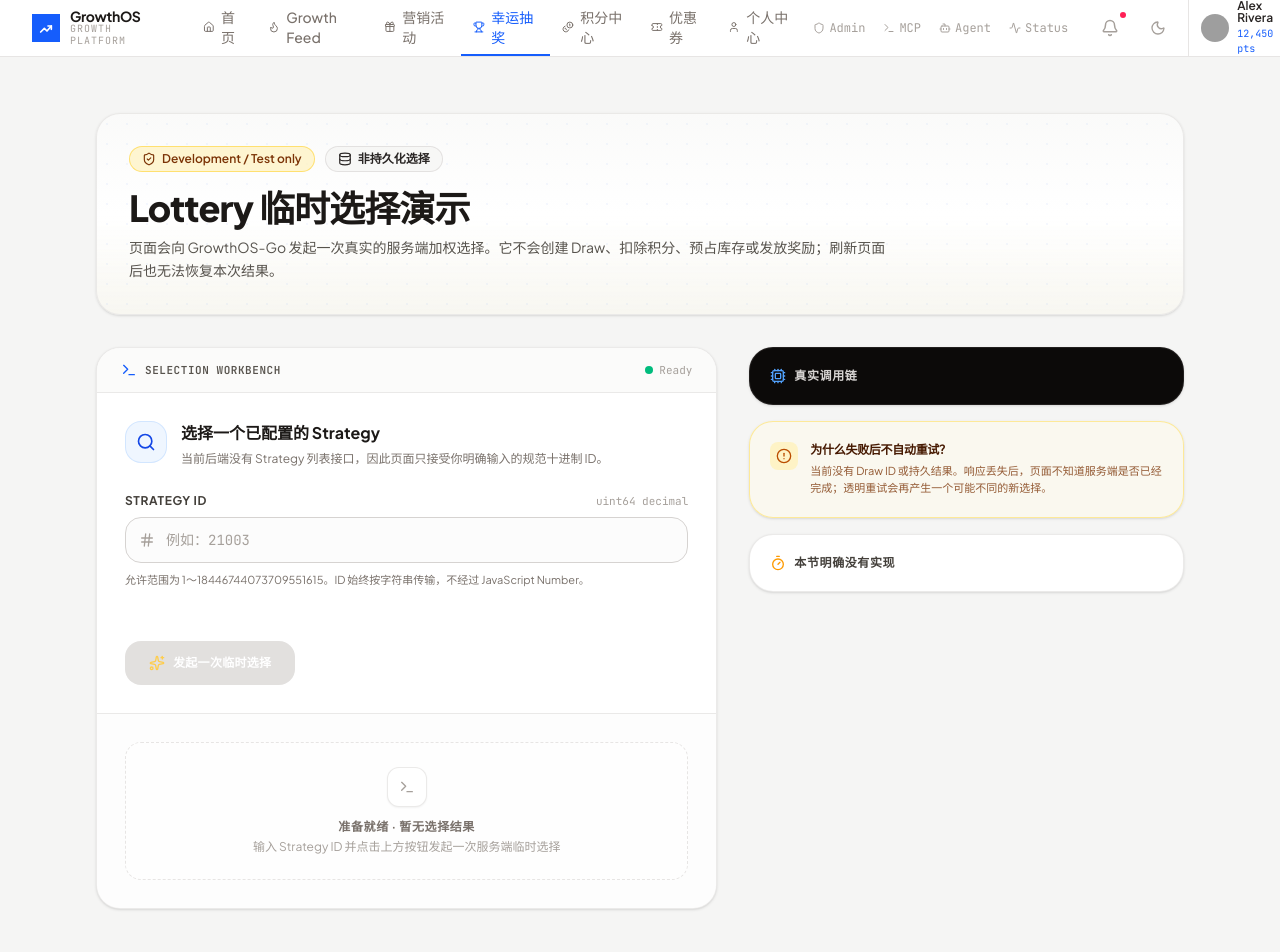
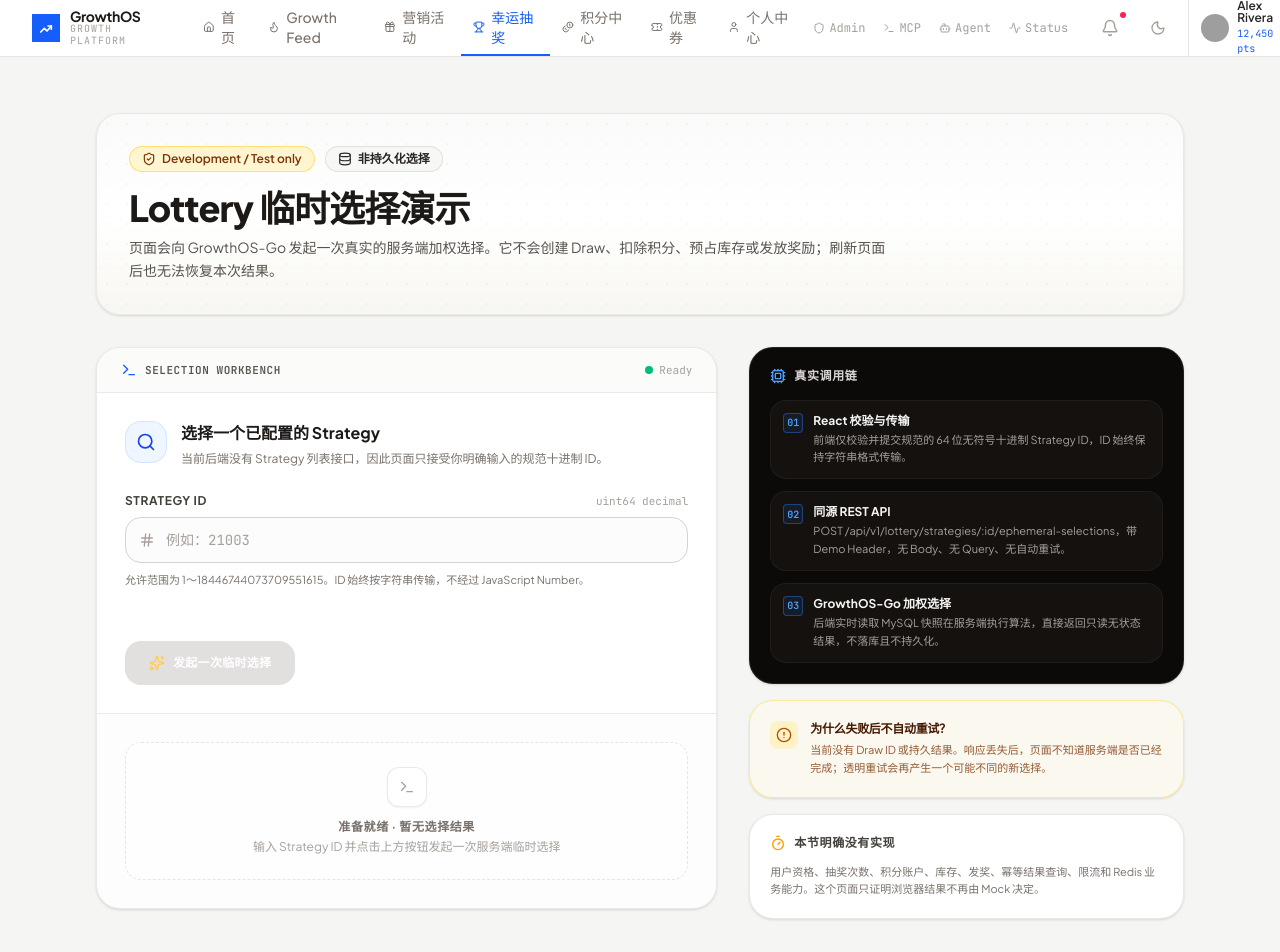
Before and after one commit to Atingaii/GrowthOS-Go, a React (Vite) app in the folder web/: page /lottery in a window 1280 px wide. Shown: the top 952 px of the page. Built offline with nearby package versions, Linux system fonts and the light colour scheme; grey boxes are pictures that could not be loaded; the HTML template or start-up script is replaced by a standard one.

Commit message:
fix(web): separate responsive lottery disclosures

```diff
--- a/web/src/pages/user/lottery/LotteryPage.tsx
+++ b/web/src/pages/user/lottery/LotteryPage.tsx
@@ -497,8 +497,24 @@
 
         {/* Right Column: Compact Contract Sidebar & Progressive Mobile Disclosure (5 cols) */}
         <aside className="space-y-4 lg:col-span-5">
-          {/* Pipeline Details Card - Native <details> on mobile, always visible on desktop */}
-          <details className="group rounded-3xl border border-stone-800/80 bg-stone-950 p-5 text-stone-100 shadow-sm">
+          {/* Desktop contract rail */}
+          <div
+            role="region"
+            aria-label="桌面真实调用链"
+            className="hidden rounded-3xl border border-stone-800/80 bg-stone-950 p-5 text-stone-100 shadow-sm lg:block"
+          >
+            <div className="flex items-center gap-2 font-mono text-xs font-bold uppercase tracking-wider text-stone-300">
+              <Cpu className="h-4 w-4 text-blue-400" aria-hidden="true" />
+              真实调用链
+            </div>
+            <SelectionPipelineSteps />
+          </div>
+
+          {/* Mobile contract disclosure */}
+          <details
+            aria-label="移动真实调用链"
+            className="group rounded-3xl border border-stone-800/80 bg-stone-950 p-5 text-stone-100 shadow-sm lg:hidden"
+          >
             <summary className="flex cursor-pointer list-none items-center justify-between font-mono text-xs font-bold uppercase tracking-wider text-stone-300 focus-visible:outline-none focus-visible:ring-2 focus-visible:ring-blue-400/60 lg:pointer-events-none [&::-webkit-details-marker]:hidden">
               <span className="flex items-center gap-2">
                 <Cpu className="h-4 w-4 text-blue-400" aria-hidden="true" />
@@ -509,7 +525,7 @@
                 aria-hidden="true"
               />
             </summary>
-            <div className="hidden group-open:block lg:block">
+            <div className="hidden group-open:block">
               <SelectionPipelineSteps />
             </div>
           </details>
@@ -530,8 +546,24 @@
             </div>
           </div>
 
-          {/* Scope Limitations Card */}
-          <details className="group rounded-3xl border border-stone-200/80 bg-white p-5 shadow-sm dark:border-stone-800/80 dark:bg-stone-900/90">
+          {/* Desktop scope statement */}
+          <div
+            role="region"
+            aria-label="桌面功能边界说明"
+            className="hidden rounded-3xl border border-stone-200/80 bg-white p-5 shadow-sm dark:border-stone-800/80 dark:bg-stone-900/90 lg:block"
+          >
+            <div className="flex items-center gap-2 font-mono text-xs font-bold uppercase tracking-wider text-stone-700 dark:text-stone-300">
+              <Timer className="h-4 w-4 text-amber-500" aria-hidden="true" />
+              本节明确没有实现
+            </div>
+            <ScopeLimitations />
+          </div>
+
+          {/* Mobile scope disclosure */}
+          <details
+            aria-label="移动功能边界说明"
+            className="group rounded-3xl border border-stone-200/80 bg-white p-5 shadow-sm dark:border-stone-800/80 dark:bg-stone-900/90 lg:hidden"
+          >
             <summary className="flex cursor-pointer list-none items-center justify-between font-mono text-xs font-bold uppercase tracking-wider text-stone-700 focus-visible:outline-none focus-visible:ring-2 focus-visible:ring-blue-500/50 dark:text-stone-300 lg:pointer-events-none [&::-webkit-details-marker]:hidden">
               <span className="flex items-center gap-2">
                 <Timer className="h-4 w-4 text-amber-500" aria-hidden="true" />
@@ -542,7 +574,7 @@
                 aria-hidden="true"
               />
             </summary>
-            <div className="hidden group-open:block lg:block">
+            <div className="hidden group-open:block">
               <ScopeLimitations />
             </div>
           </details>
```
Also changed, not shown: 1 other file (tests, documents, lock files or other folders).
